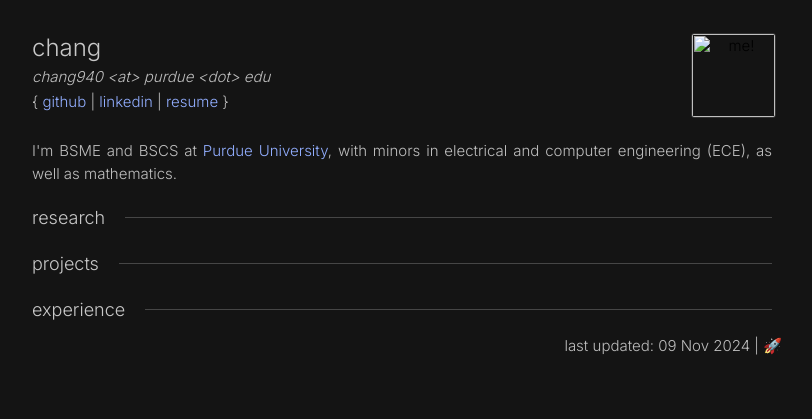
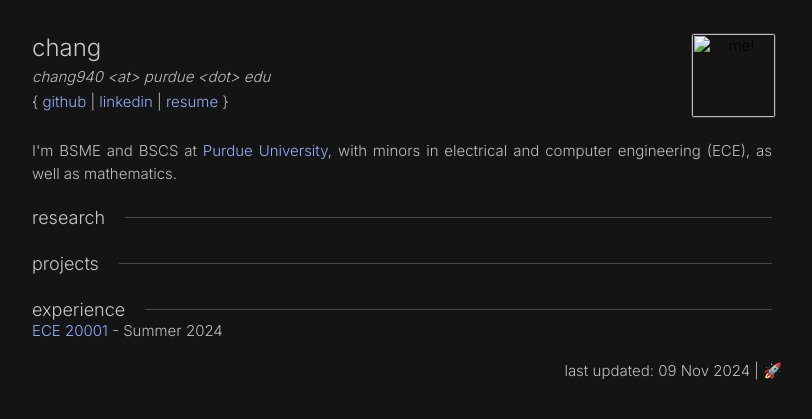
Before and after one commit to vindou/vindou, a Jekyll site: the page built from index.html, in a window 1280 px wide. Shown: the top 419 px of the page, without its empty margins (238-1050 px from the left). Built offline with Jekyll 4.4.1, drawn with Linux system fonts in a browser that asks for light colours.

Commit message:
Update index.html

```diff
--- a/index.html
+++ b/index.html
@@ -46,6 +46,7 @@ title: cha
 <div class="section">
   <div class="text-container">
     <h2>experience<hr></h2>
+    <p><a href="https://engineering.purdue.edu/ECE/Academics/Undergraduates/UGO/CourseInfo/courseInfo?courseid=716&show=true&type=undergrad">ECE 20001</a> - Summer 2024</p>
   </div>
 </div>
 
```
